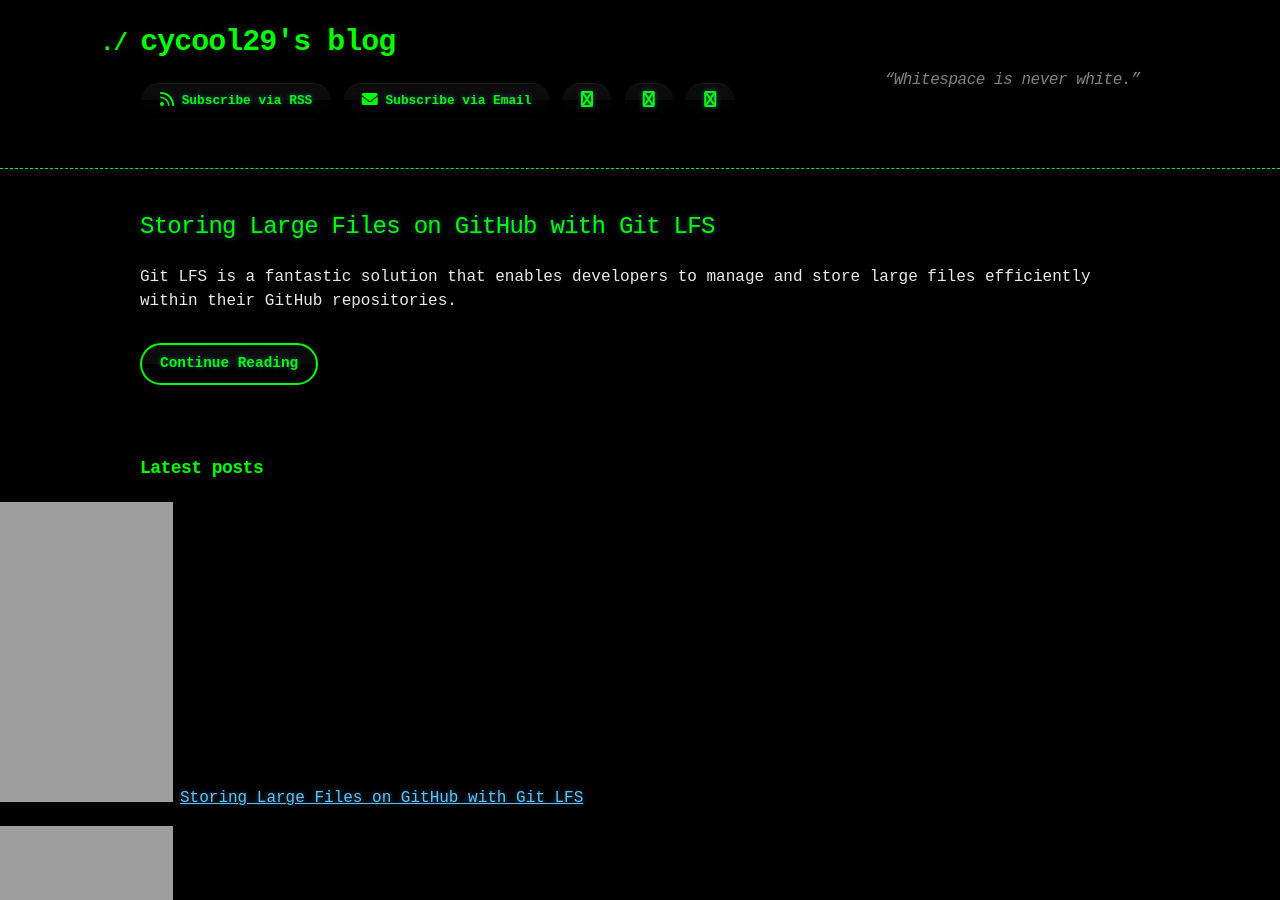
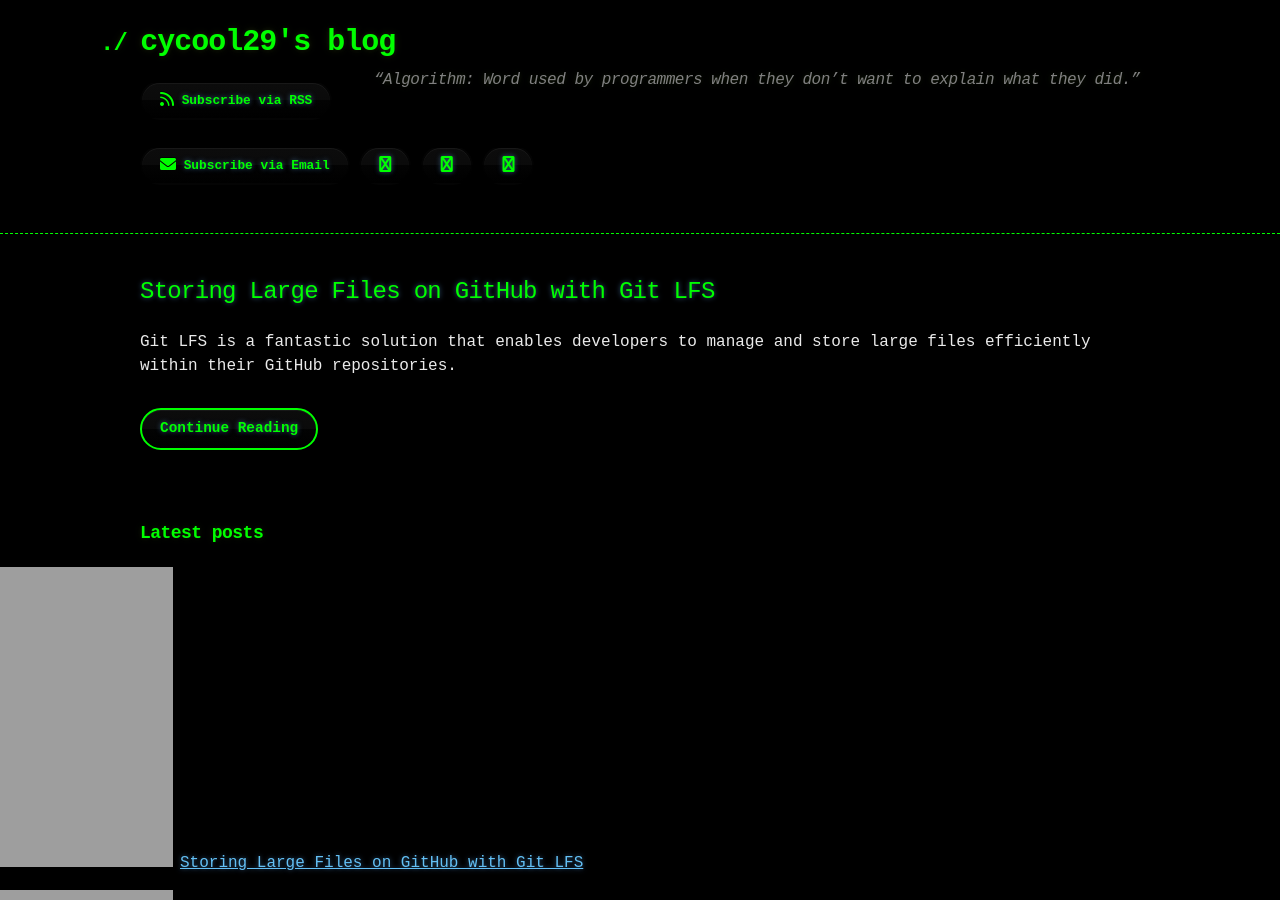
Before and after one commit to cycool29/cycool29.github.io, a Jekyll site: the page built from index.md, in a window 1280 px wide and 900 px high. Built offline with Jekyll 4.4.1, drawn with Linux system fonts in a browser that asks for light colours; a style sheet for code colours, icons or effects is not loaded.

Commit message:
Update quotes

```diff
--- a/_config.yml
+++ b/_config.yml
@@ -1,5 +1,5 @@
 title: cycool29's blog
-description: "“Whitespace is never white.” "
+description: "“Algorithm: Word used by programmers when they don’t want to explain what they did.” "
 bio: A high school student. Intermediate in Python, Git, Bash. Learning JavaScript. He/Him. "
 author: cycool29
 url: https://cycool29.github.io
```
